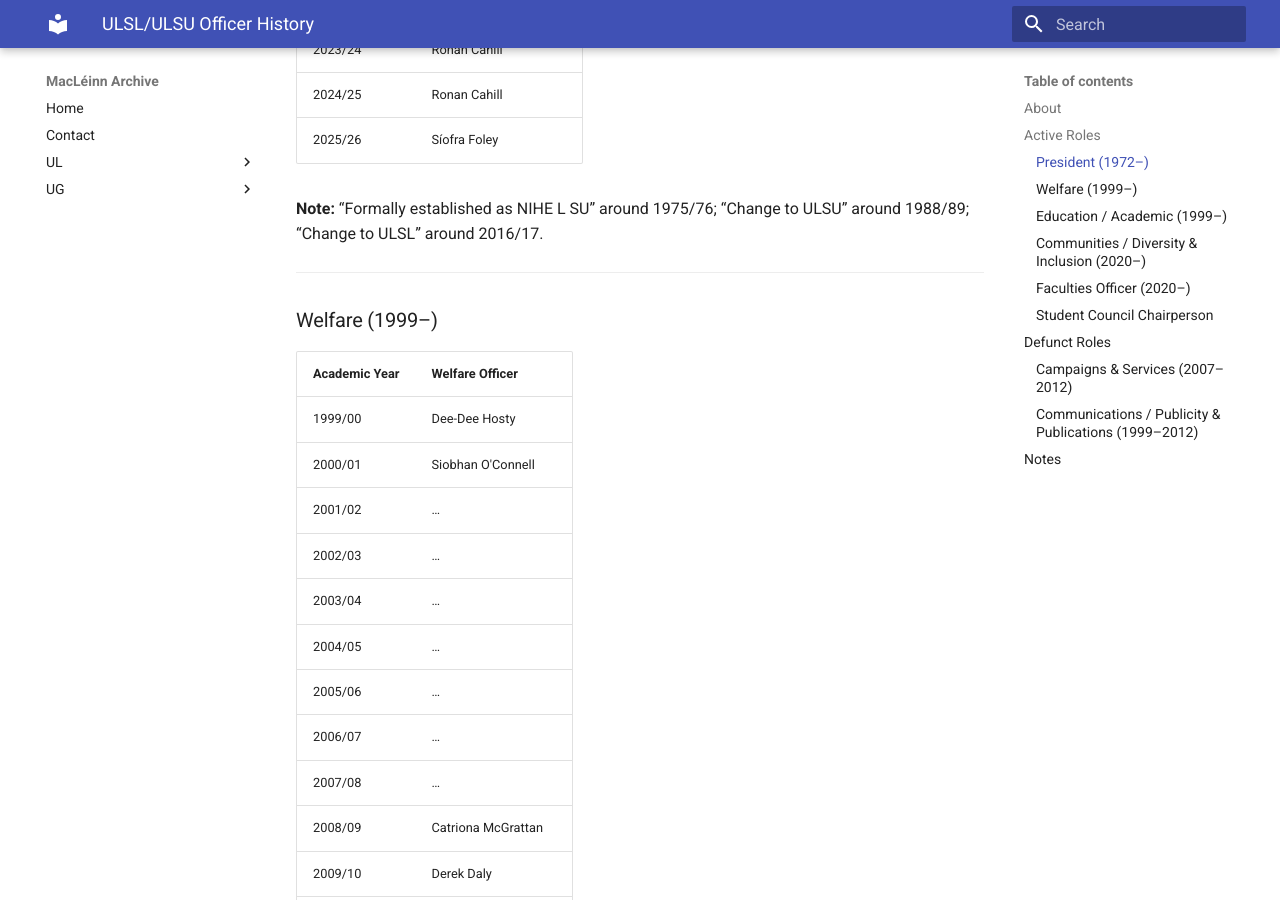
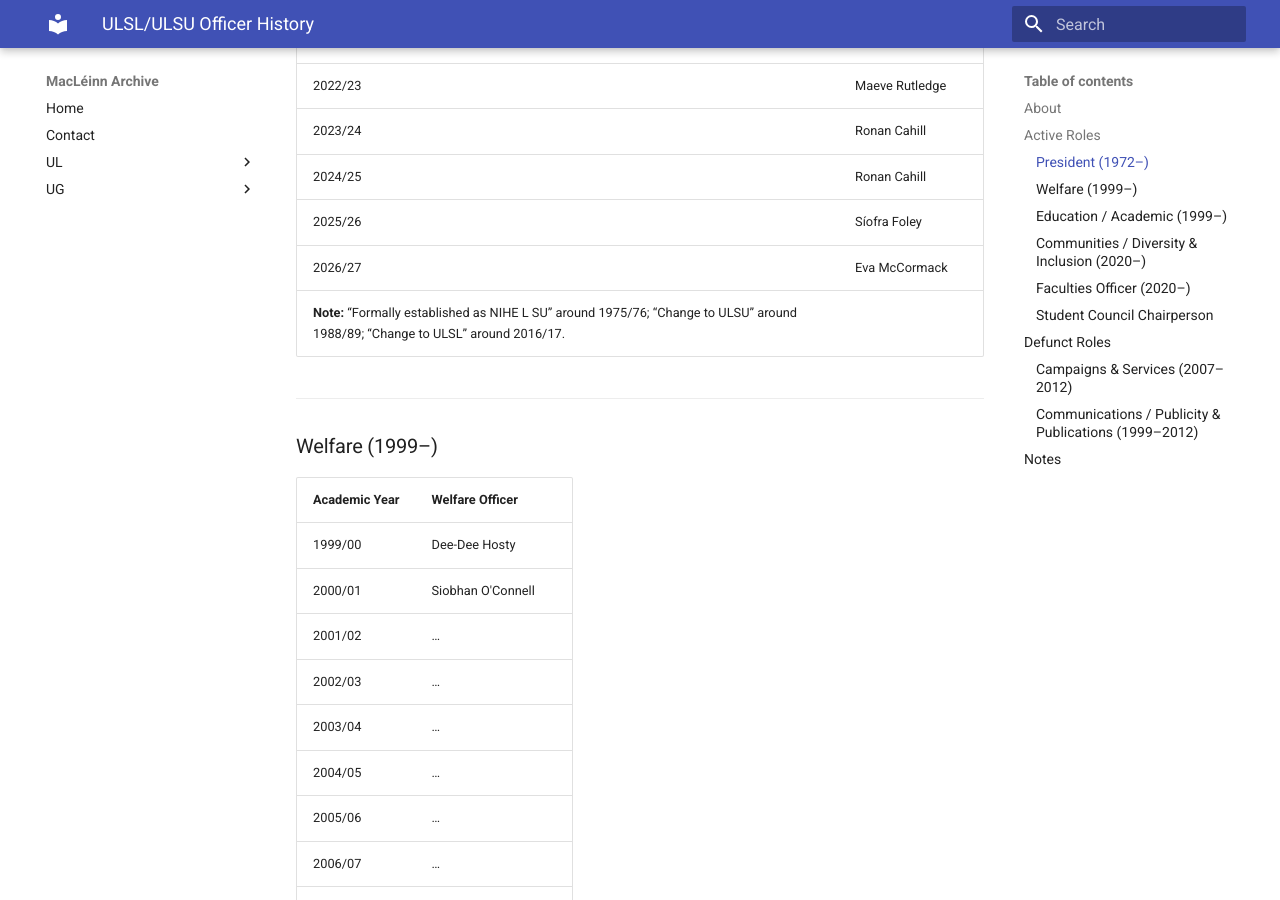
Before and after one commit to omahonye/macleinn_archive, an MkDocs documentation site: the page built from docs/ul/SL_Officers.md, in a window 1280 px wide and 900 px high, scrolled down 2941 px. Built offline with MkDocs 1.6.1 and Material for MkDocs 9.7.7, drawn with Linux system fonts in a browser that asks for light colours; some of the changed text lies outside the part shown.

Commit message:
Update SL_Officers.md

```diff
--- a/docs/ul/SL_Officers.md
+++ b/docs/ul/SL_Officers.md
@@ -70,7 +70,7 @@
 | 2023/24 | Ronan Cahill |
 | 2024/25 | Ronan Cahill |
 | 2025/26 | Síofra Foley |
-
+| 2026/27 | Eva McCormack |
 **Note:** “Formally established as NIHE L SU” around 1975/76; “Change to ULSU” around 1988/89; “Change to ULSL” around 2016/17.
 
 ---
@@ -106,7 +106,7 @@
 | 2023/24 | Emily Rosenkranz |
 | 2024/25 | Síofra Foley |
 | 2025/26 | Orlagh O’Regan |
-
+| 2026/27 | Jared Nadin |
 ---
 
 ### Education / Academic (1999–)
@@ -140,6 +140,7 @@
 | 2023/24 | Ronan Mannix |
 | 2024/25 | Seán Keaney |
 | 2025/26 | Jared Nadin |
+| 2026/27 | Abbie Lappin |
 
 **Note in source:** “Title change to ‘Academic’” around 2015/16.
 
@@ -155,7 +156,7 @@
 | 2023/24 | Katie Martin |
 | 2024/25 | Dervla Ryan |
 | 2025/26 | Dervla Ryan |
-
+| 2026/27 | Cuán Hayes |
 **Note:** “Title change to ‘Diversity & Inclusion’” for 2025/26.
 
 ---
```
